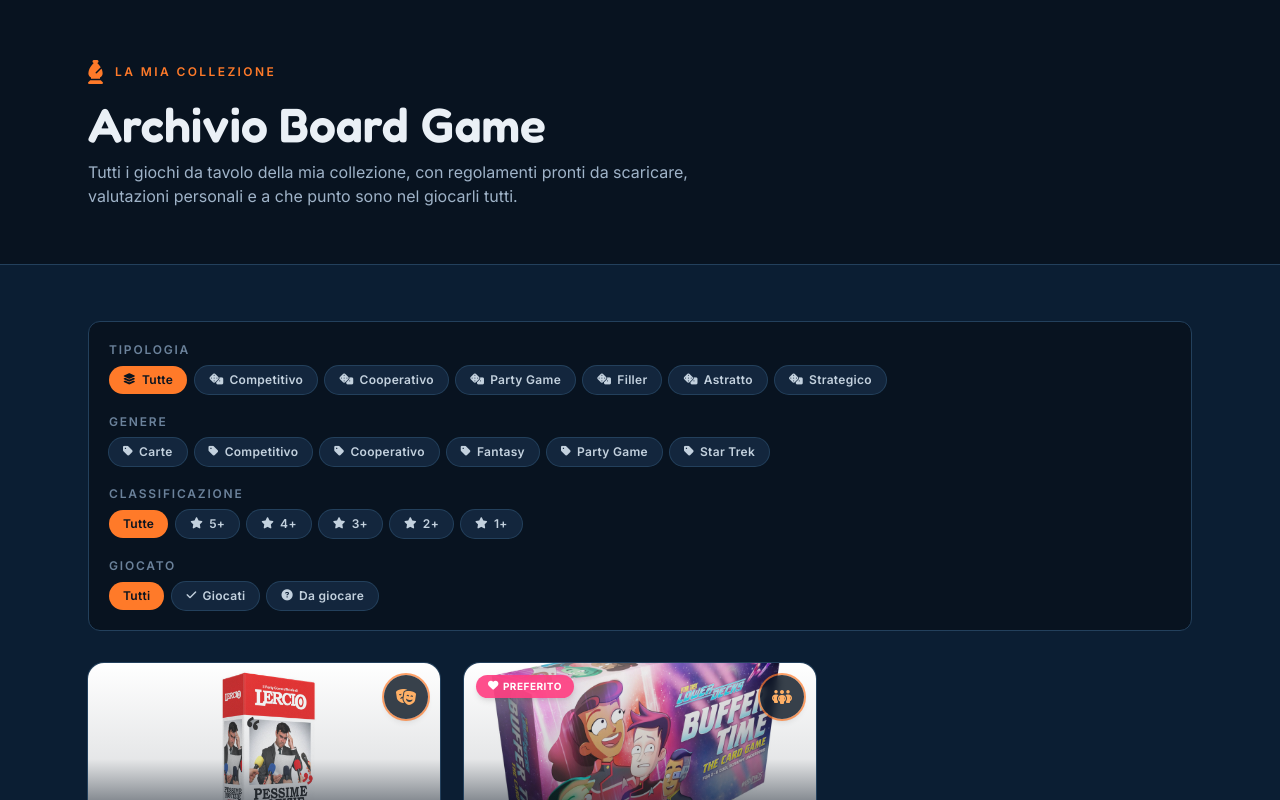
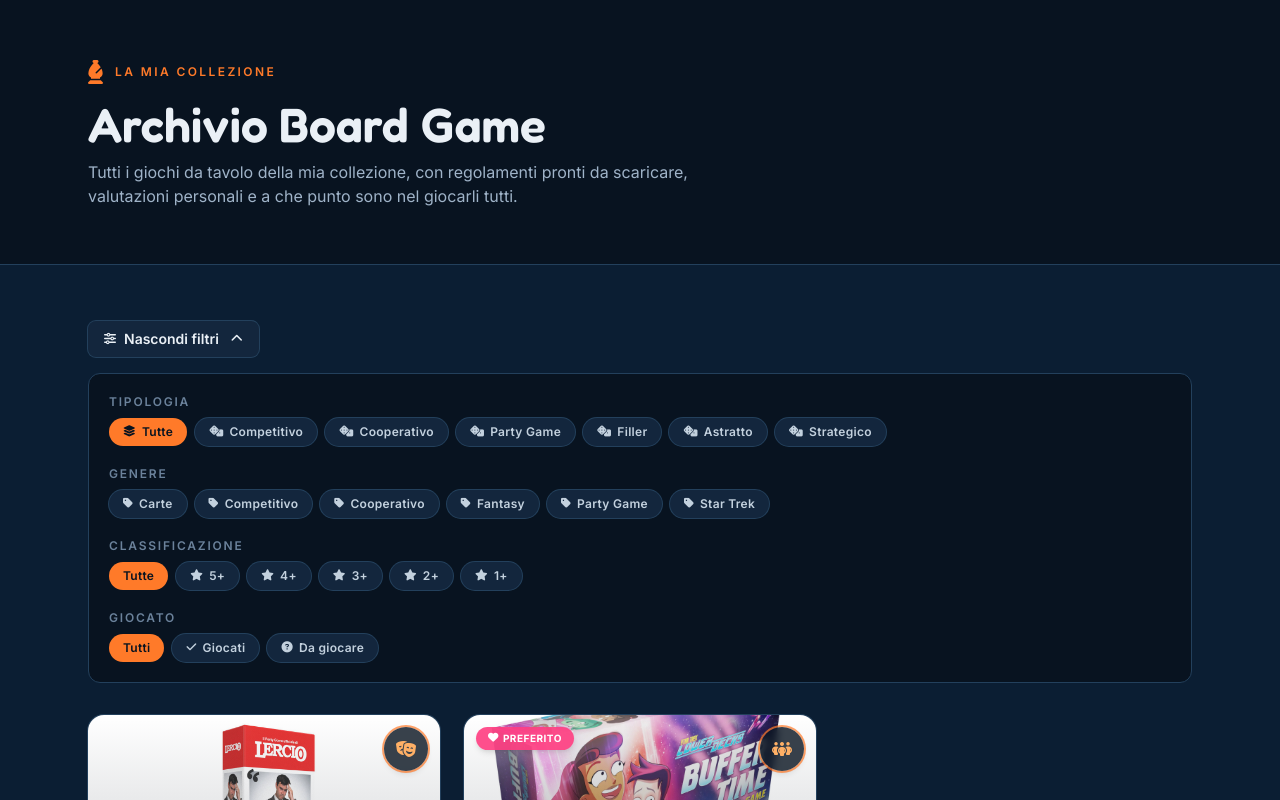
Before and after one commit to ImVinzzzz/my-BoardGame, a React (Vite) app: page / in a window 1280 px wide. Shown: the top 800 px of the page. Built offline with nearby package versions, Linux system fonts and the light colour scheme.

Commit message:
Add files via upload

```diff
--- a/src/pages/Home.tsx
+++ b/src/pages/Home.tsx
@@ -1,11 +1,11 @@
-import { useMemo, useState } from 'react';
-import type { ReactElement } from 'react';
-import { boardgames } from '../data/boardgame';
-import { GAME_TYPES } from '../types';
-import type { GameType } from '../types';
-import BoardGameCard from '../components/BoardGameCard';
-import FilterBar from '../components/FilterBar';
-import type { PlayedFilter } from '../components/FilterBar';
+import { useMemo, useState } from "react";
+import type { ReactElement } from "react";
+import { boardgames } from "../data/boardgame";
+import { GAME_TYPES } from "../types";
+import type { GameType } from "../types";
+import BoardGameCard from "../components/BoardGameCard";
+import FilterBar from "../components/FilterBar";
+import { type PlayedFilter, type FavoriteFilter } from "../components/FilterBar";
 
 /**
  * Pagina principale: intestazione dell'archivio + filtri + griglia
@@ -18,7 +18,9 @@ export default function Home(): ReactElement {
   const [selectedType, setSelectedType] = useState<GameType | null>(null);
   const [selectedGenres, setSelectedGenres] = useState<string[]>([]);
   const [minRating, setMinRating] = useState(0);
-  const [playedFilter, setPlayedFilter] = useState<PlayedFilter>('all');
+  const [playedFilter, setPlayedFilter] = useState<PlayedFilter>("all");
+  const [favoriteFilter, setFavoriteFilter] = useState<FavoriteFilter>("all");
+  const [isFiltersOpen, setIsFiltersOpen] = useState(true);
 
   // Generi derivati dai dati: nessuna lista da mantenere manualmente
   // quando aggiungi un nuovo gioco.
@@ -37,14 +39,18 @@ export default function Home(): ReactElement {
         selectedGenres.some((genre) => game.genres.includes(genre));
       const matchesRating = minRating === 0 || game.rating >= minRating;
       const matchesPlayed =
-        playedFilter === 'all' ||
-        (playedFilter === 'played' && game.played) ||
-        (playedFilter === 'unplayed' && !game.played);
-      return matchesType && matchesGenres && matchesRating && matchesPlayed;
+        playedFilter === "all" ||
+        (playedFilter === "played" && game.played) ||
+        (playedFilter === "unplayed" && !game.played);
+      const matchesFavorite =
+        favoriteFilter === "all" ||
+        (favoriteFilter === "favorite" && game.favorite) ||
+        (favoriteFilter === "non_favorite" && !game.favorite);
+      return matchesType && matchesGenres && matchesRating && matchesPlayed && matchesFavorite;
     });
 
     return [...list].sort((a, b) => a.title.localeCompare(b.title));
-  }, [selectedType, selectedGenres, minRating, playedFilter]);
+  }, [selectedType, selectedGenres, minRating, playedFilter, favoriteFilter]);
 
   function toggleGenre(genre: string): void {
     setSelectedGenres((prev) =>
@@ -56,7 +62,8 @@ export default function Home(): ReactElement {
     setSelectedType(null);
     setSelectedGenres([]);
     setMinRating(0);
-    setPlayedFilter('all');
+    setPlayedFilter("all");
+    setFavoriteFilter("all");
   }
 
   return (
@@ -83,7 +90,23 @@ export default function Home(): ReactElement {
       <main className="mx-auto max-w-6xl px-6 py-10 sm:py-14">
         {/* Filtri: mostrati solo se c'è almeno un gioco in archivio */}
         {boardgames.length > 0 && (
-          <div className="mb-8">
+          <div className="mb-8 flex flex-col gap-4">
+            <div className="flex justify-between items-center">
+              <button
+                type="button"
+                onClick={() => setIsFiltersOpen(!isFiltersOpen)}
+                className="inline-flex items-center gap-2 rounded-lg bg-[#13263D] px-4 py-2 text-sm font-semibold text-[#EAF0F6] ring-1 ring-[#23405C] transition-colors hover:text-[#FF7A29] hover:ring-[#FF7A29]/50"
+              >
+                <i className="fa-solid fa-sliders text-xs" aria-hidden="true" />
+                <span>{isFiltersOpen ? "Nascondi filtri" : "Mostra filtri"}</span>
+                <i
+                  className={"fa-solid " + (isFiltersOpen ? "fa-chevron-up" : "fa-chevron-down") + " text-xs ml-1"}
+                  aria-hidden="true"
+                />
+              </button>
+            </div>
+
+            {isFiltersOpen && (
               <FilterBar
                 types={GAME_TYPES}
                 genres={genres}
@@ -91,12 +114,15 @@ export default function Home(): ReactElement {
                 selectedGenres={selectedGenres}
                 minRating={minRating}
                 playedFilter={playedFilter}
+                favoriteFilter={favoriteFilter}
                 onTypeChange={setSelectedType}
                 onGenreToggle={toggleGenre}
                 onMinRatingChange={setMinRating}
                 onPlayedFilterChange={setPlayedFilter}
+                onFavoriteFilterChange={setFavoriteFilter}
                 onReset={resetFilters}
               />
+            )}
           </div>
         )}
 
```
Lines whose indentation alone changed are shown as unchanged.
